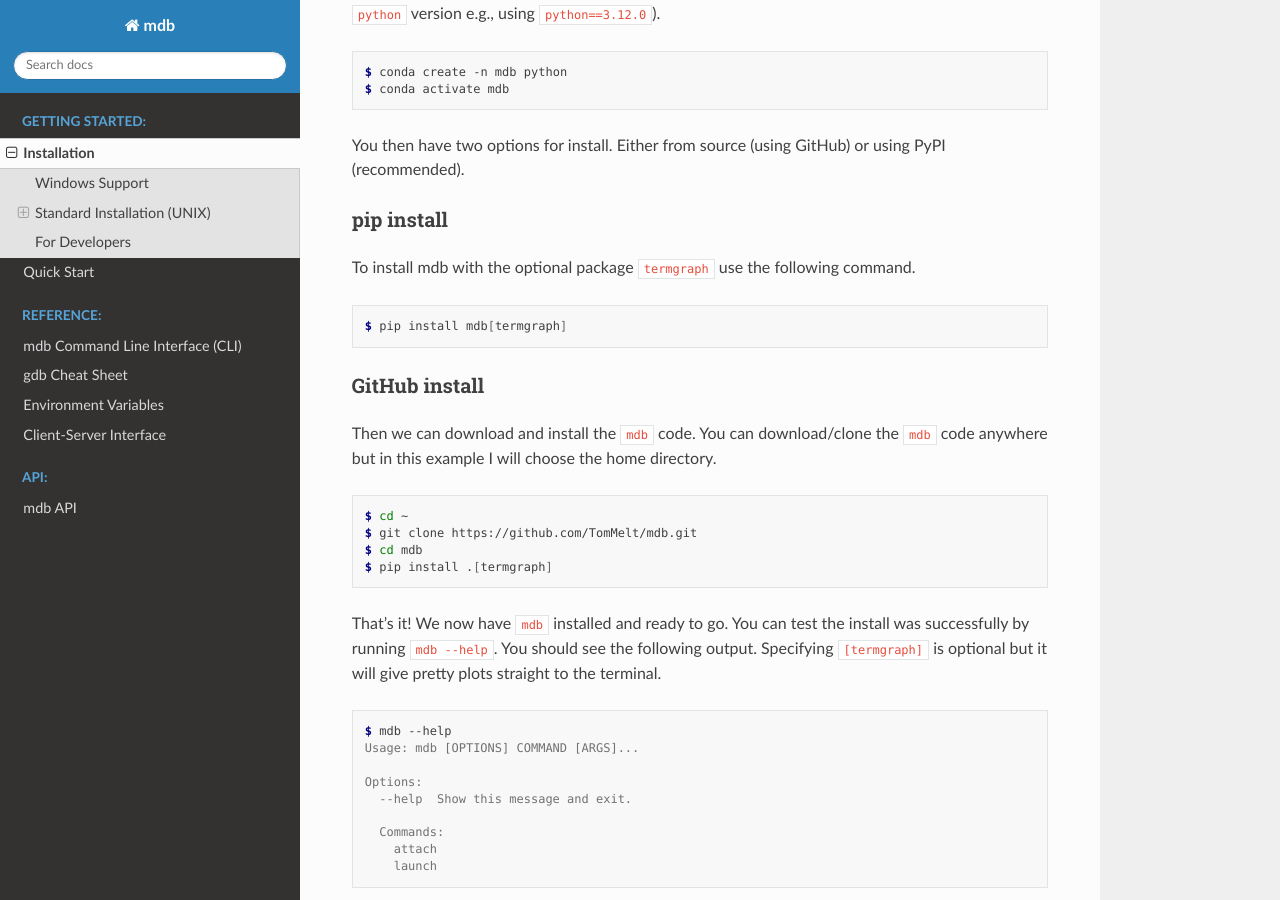
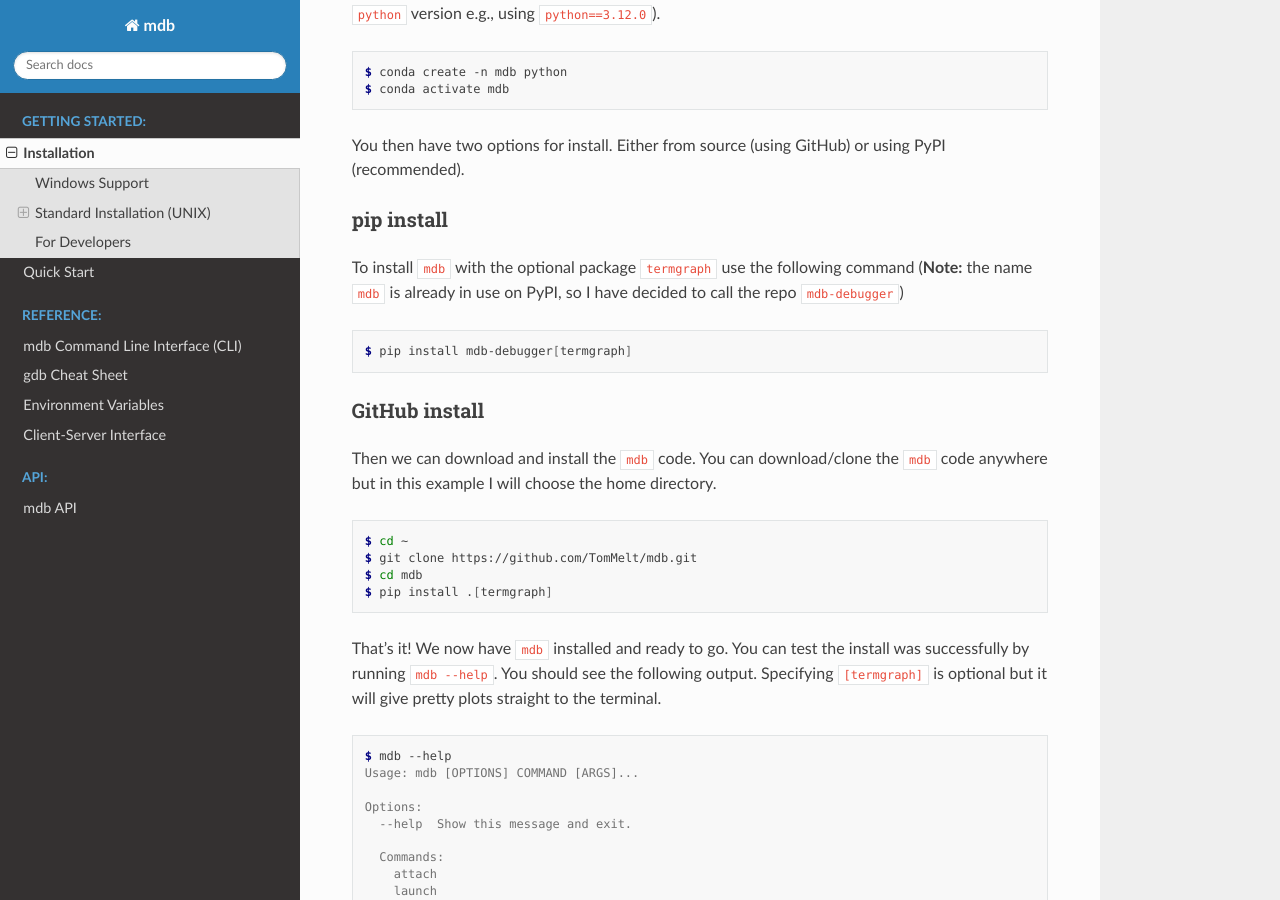
Before and after one commit to TomMelt/mdb, a Sphinx documentation site: the page built from docs/source/installation.rst, in a window 1280 px wide and 900 px high, scrolled down 519 px. Built offline with Sphinx 7.4.7 and the Read the Docs theme 2.0.0, drawn with Linux system fonts in a browser that asks for light colours.

Commit message:
fix mdb-debugger repo name

```diff
--- a/docs/source/installation.rst
+++ b/docs/source/installation.rst
@@ -36,12 +36,12 @@ You then have two options for install. Either from source (using GitHub) or usin
 pip install
 +++++++++++
 
-To install mdb with the optional package ``termgraph`` use the following command.
+To install ``mdb`` with the optional package ``termgraph`` use the following command (**Note:** the
+name ``mdb`` is already in use on PyPI, so I have decided to call the repo ``mdb-debugger``)
 
 .. code-block:: console
 
-   $ pip install mdb[termgraph]
-
+   $ pip install mdb-debugger[termgraph]
 
 GitHub install
 ++++++++++++++
```
